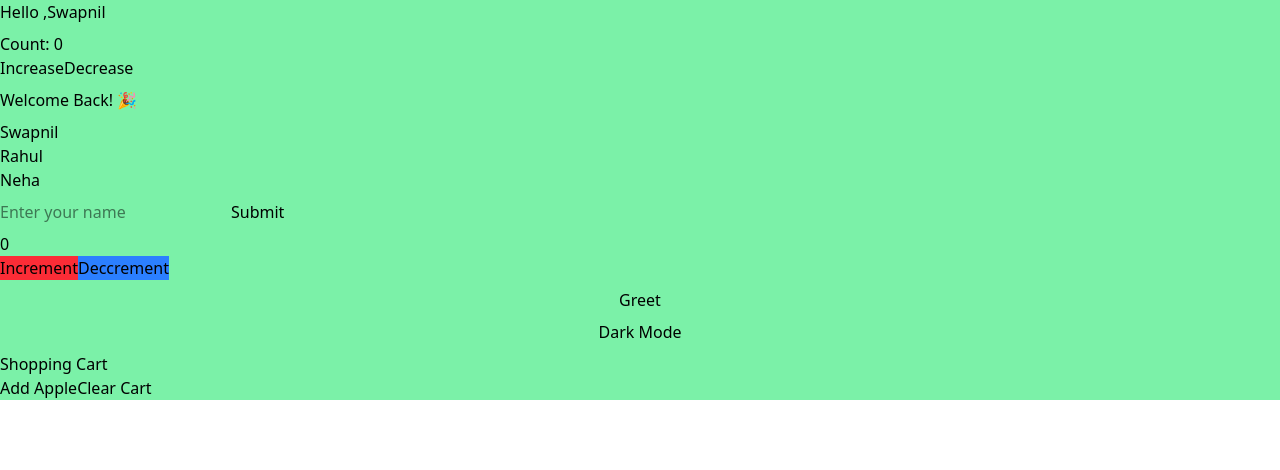
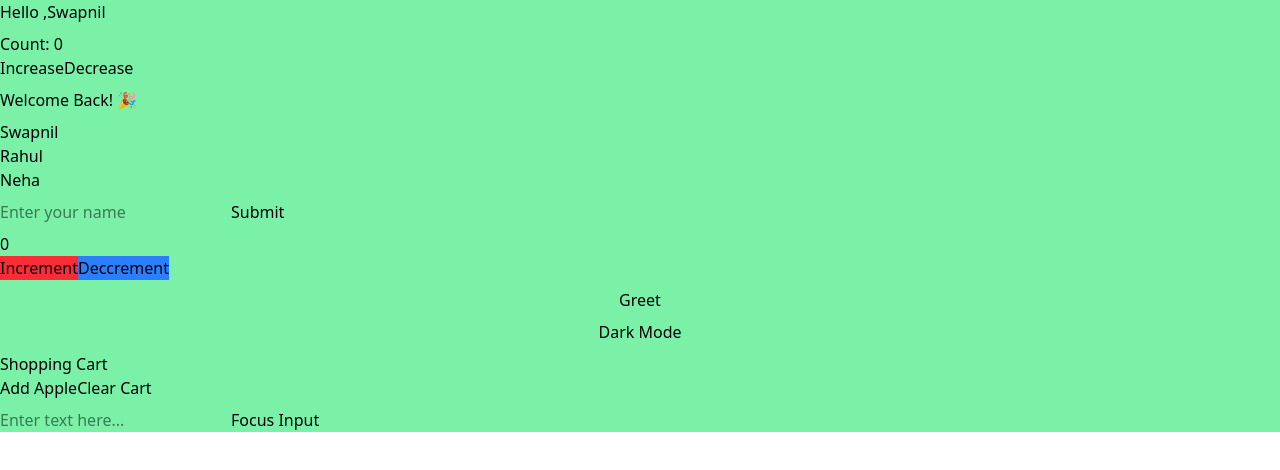
Before and after one commit to SwapniL1563/prep_react, a React (Vite) app: page / in a window 1280 px wide. Shown: the top 470 px of the page. Built offline with nearby package versions, Linux system fonts and the light colour scheme.

Commit message:
feat:add useRef hook

```diff
--- a/src/App.tsx
+++ b/src/App.tsx
@@ -7,6 +7,7 @@
 import Counter from "./hooks/useState";
 import ThemeSwitch from "./hooks/useContext"
 import Cart from "./hooks/useReducer";
+import FocusInput from "./hooks/useRef";
 
 function App() {
   return (
@@ -20,6 +21,7 @@
     <ClickBtn name="Swapnil"/>
     <ThemeSwitch/>
     <Cart/>
+    <FocusInput/>
 
    </div>
   )
--- /dev/null
+++ b/src/hooks/useRef.tsx
@@ -0,0 +1,72 @@
+// useRef - react hook gives u a way to  store mutable val that:
+// - persist between render(doesn't reset when component change)
+// - dosen't cause re-render whn changes
+// - access DOM element
+
+// it is like hidden locker where u can store smtg and react won't care or re-render because of it
+
+// syntax:
+// const refContainer = useRef(intialVal)
+// return an object: { current: initialValue }
+// u  can read / wirte using ref.current and react won't re-render
+
+// problem useRef solve:
+// access dom elem, store val bet render w/o re-rendering(timer ids,prev val)
+// avoiding re-render caused by storing data in state unnecessarily
+// real life analogy
+// useRef -> locker
+// ref.current -> to put smtg in it
+// stays safe across renders
+// updating it doesn't chnge how room look(re-render)
+
+
+// eg. Accessing DOM element - focus input on click
+
+import { useRef } from "react";
+
+function FocusInput(){
+    const inputRef = useRef(null);
+
+    const focusInputClick = () => {
+        inputRef.current.focus();
+    }
+
+    return (
+        <div>
+            <input ref={inputRef} type="text" placeholder="Enter text here..." />
+            <button onClick={focusInputClick}>Focus Input</button>
+        </div>
+    )
+}
+
+export default FocusInput;
+
+// import React, { useRef, useState } from "react";
+
+// function Timer() {
+//   const [count, setCount] = useState(0);
+//   const intervalRef = useRef(null);
+
+//   const start = () => {
+//     if (!intervalRef.current) {
+//       intervalRef.current = setInterval(() => {
+//         setCount((prev) => prev + 1);
+//       }, 1000);
+//     }
+//   };
+
+//   const stop = () => {
+//     clearInterval(intervalRef.current);
+//     intervalRef.current = null;
+//   };
+
+//   return (
+//     <div>
+//       <h2>⏱ Count: {count}</h2>
+//       <button onClick={start}>Start</button>
+//       <button onClick={stop}>Stop</button>
+//     </div>
+//   );
+// }
+
+// export default Timer;
```
